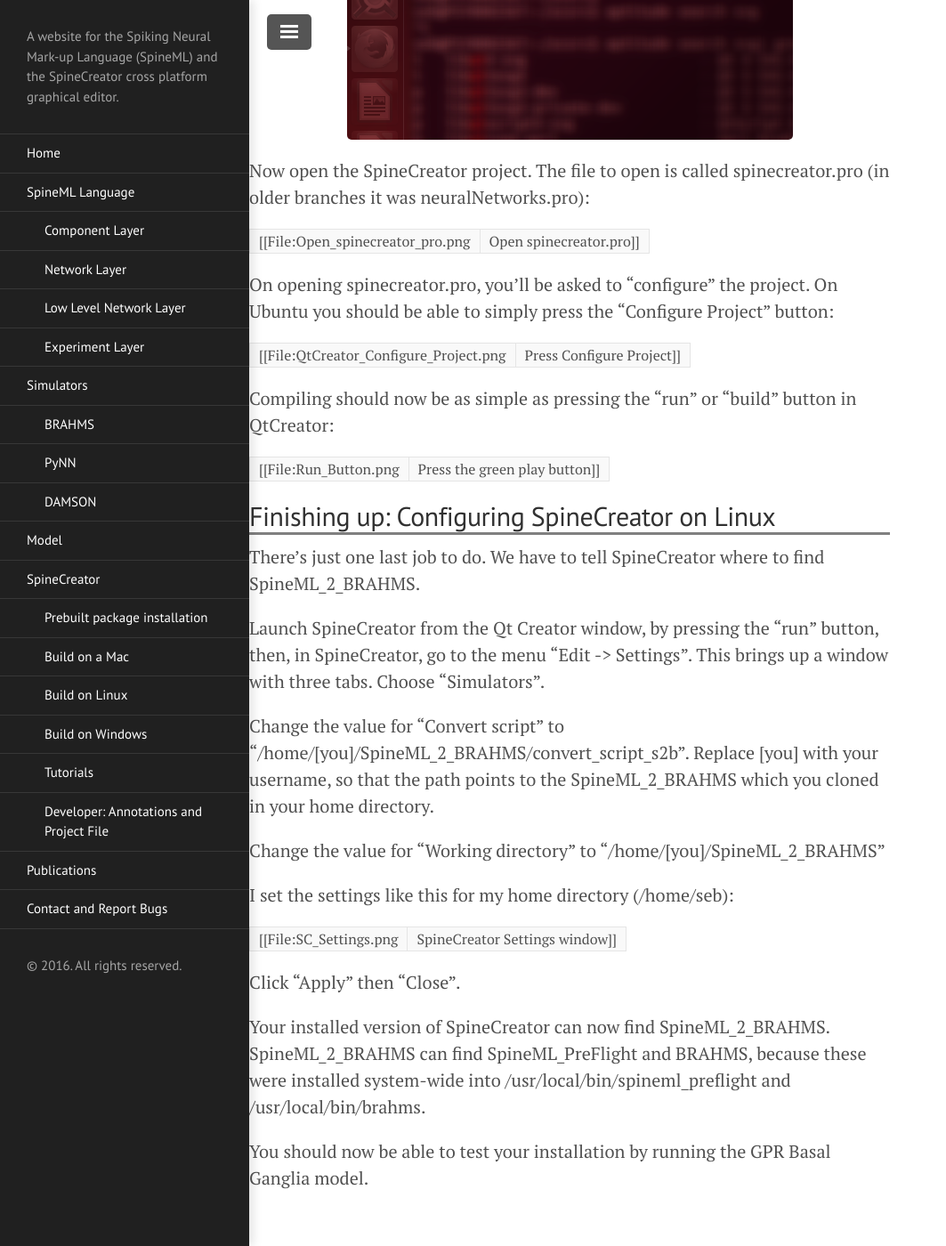
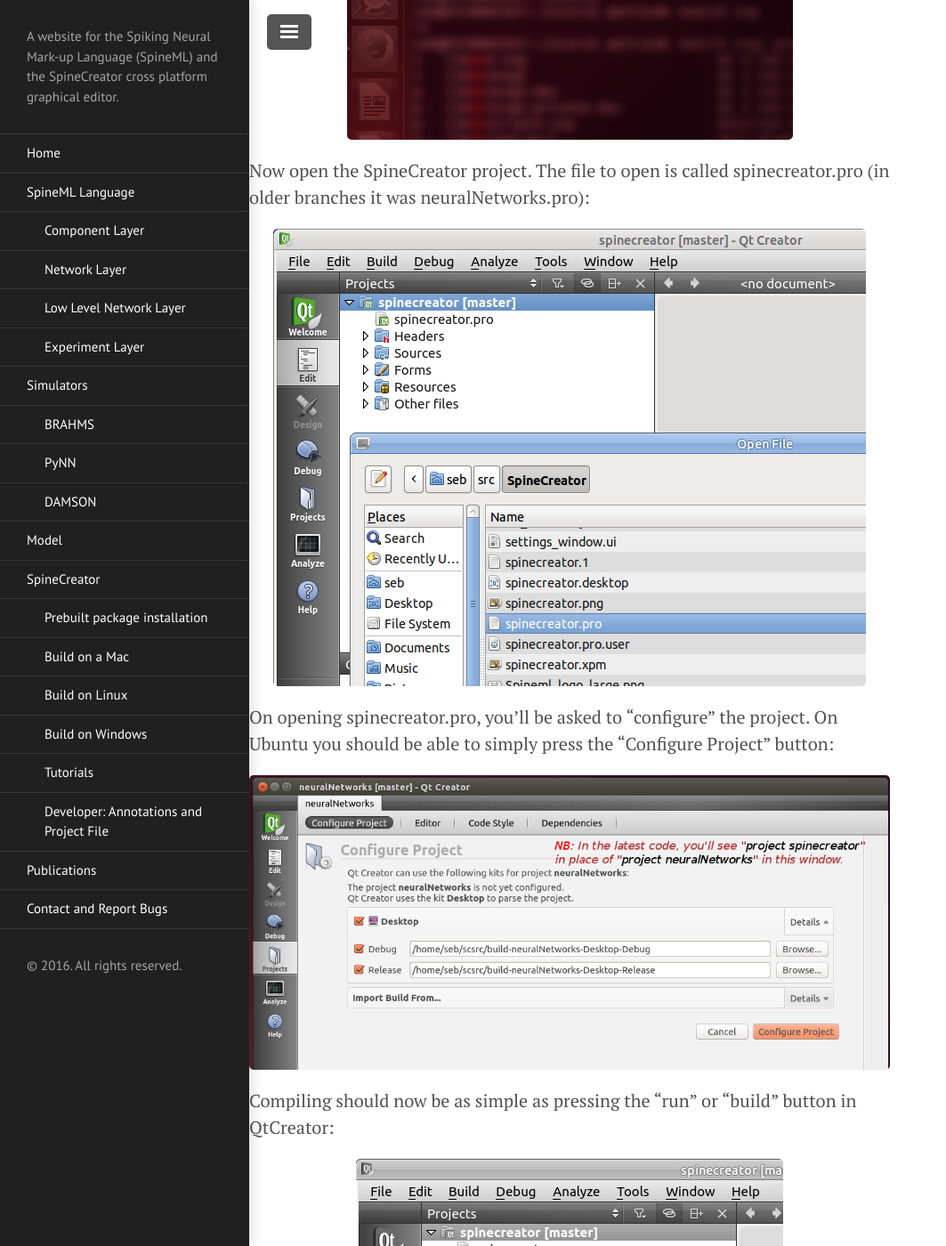
Before and after one commit to SpineML/spineml.github.io, a Jekyll site: the page built from spinecreator/sourcelin/index.md, in a window 1280 px wide and 1400 px high, scrolled down 3417 px. Shown: the whole window at 89% size, without its empty margins (0-1063 px from the left). Built offline with Jekyll 4.4.1, drawn with Linux system fonts in a browser that asks for light colours; nearby versions of some CDN libraries; library files that are not in the unit come from our copies.

Commit message:
Sorts images on Build for Linux page

```diff
--- a/spinecreator/sourcelin/index.md
+++ b/spinecreator/sourcelin/index.md
@@ -5,9 +5,18 @@
 
 # Building on Linux
 
-Because we are a small team, we do not have the resources to produce regular packages for SpineCreator and the SpineML toolchain.  For this reason, we recommend that users compile SpineCreator from source and we have some easy to follow instructions here! Please tell us when you have problems by submitting issues on the github project pages (for example https://github.com/SpineML/SpineCreator/issues)
+Because we are a small team, we do not have the resources to produce
+regular packages for SpineCreator and the SpineML toolchain.  For this
+reason, we recommend that users compile SpineCreator from source and
+we have some easy to follow instructions here! Please tell us when you
+have problems by submitting issues on the github project pages (for
+example https://github.com/SpineML/SpineCreator/issues)
 
-SpineCreator is built using the Qt toolkit (http://qt.io), a cross-platform library of C++ code for building desktop apps. To run models, SpineCreator uses a SpineML toolchain. On this page, we describe how you can compile SpineML_PreFlight, SpineML_2_BRAHMS and BRAHMS as your SpineML toolchain.
+SpineCreator is built using the Qt toolkit (http://qt.io), a
+cross-platform library of C++ code for building desktop apps. To run
+models, SpineCreator uses a SpineML toolchain. On this page, we
+describe how you can compile SpineML_PreFlight, SpineML_2_BRAHMS and
+BRAHMS as your SpineML toolchain.
 
 These build instructions have been verified on Ubuntu 14.04. Other
 Linux flavours should work just fine, but there may be slight
@@ -118,23 +127,23 @@
 
 Open QtCreator:
 
-![Open_Qt](/public/images/Open_QtCreator.png "Open QtCreator"){: .center-image }
+![Open_QtCreator](/public/images/Open_QtCreator.png "Open QtCreator"){: .center-image }
 
 Now open the SpineCreator project. The file to open is called
 spinecreator.pro (in older branches it was neuralNetworks.pro):
 
-[[File:Open_spinecreator_pro.png|Open spinecreator.pro]]
+![Open_SpineCreator](/public/images/Open_spinecreator_pro.png "Open spinecreator.pro"){: .center-image }
 
 On opening spinecreator.pro, you'll be asked to "configure" the
 project. On Ubuntu you should be able to simply press the "Configure
 Project" button:
 
-[[File:QtCreator_Configure_Project.png|Press Configure Project]]
+![QtCreator_Configure_Project](/public/images/QtCreator_Configure_Project.png "Press Configure Project"){: .center-image }
 
 Compiling should now be as simple as pressing the "run" or "build"
 button in QtCreator:
 
-[[File:Run_Button.png|Press the green play button]]
+![Run_Button](/public/images/Run_Button.png "Press the green play button"){: .center-image }
 
 ## Finishing up: Configuring SpineCreator on Linux
 
@@ -155,7 +164,7 @@
 
 I set the settings like this for my home directory (/home/seb):
 
-[[File:SC_Settings.png|SpineCreator Settings window]]
+![SC_Settings](/public/images/SC_Settings.png "SpineCreator Settings window"){: .center-image }
 
 Click "Apply" then "Close".
 
```
